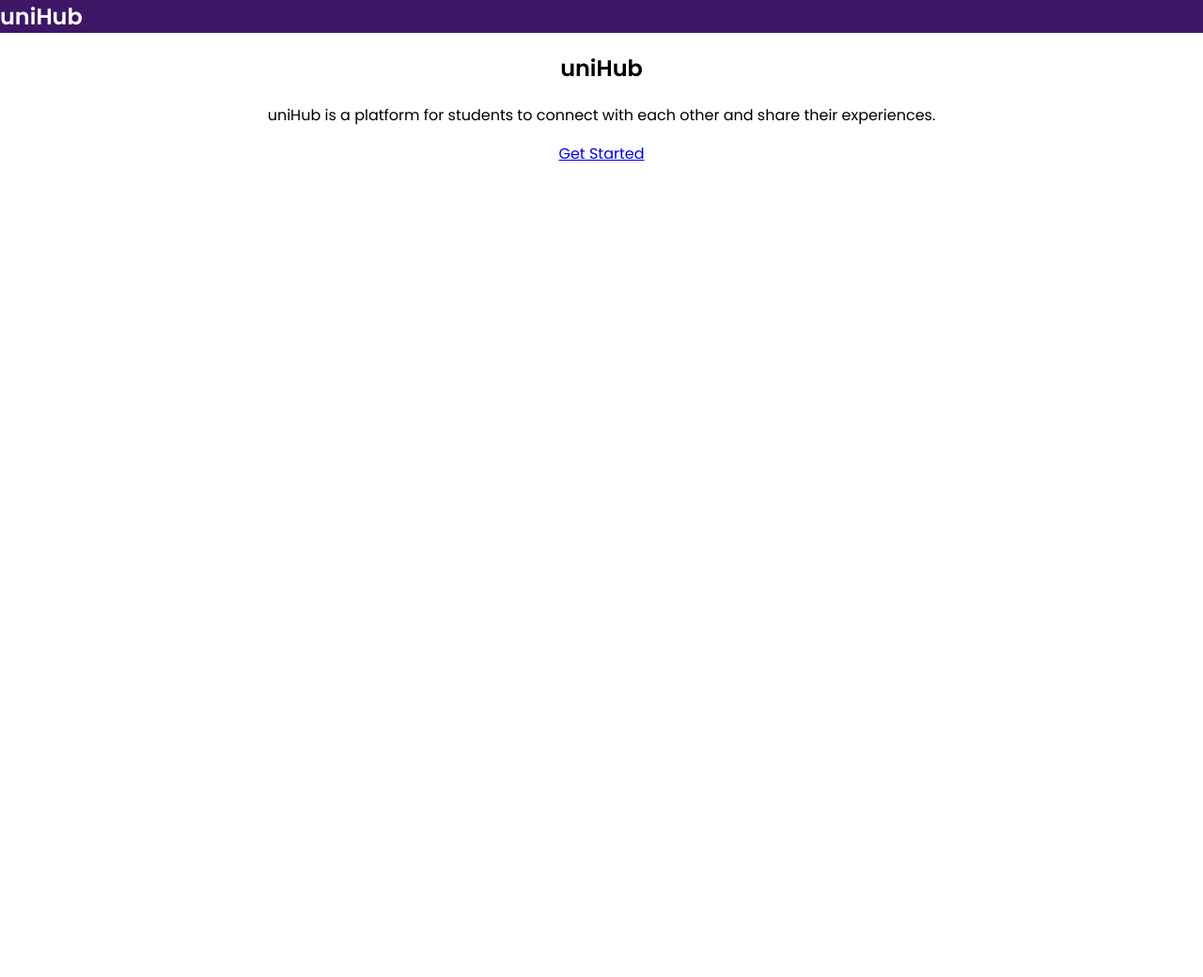
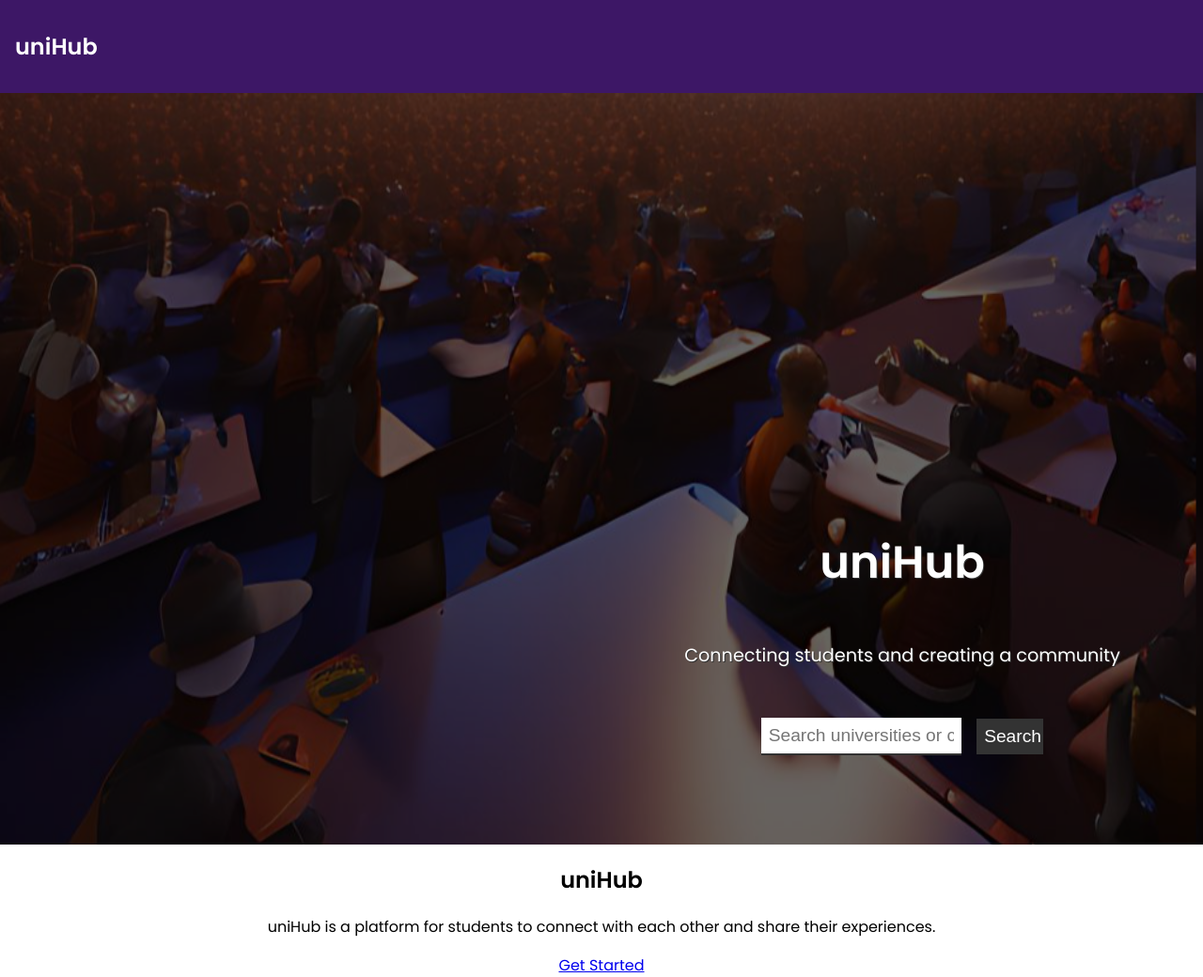
Before and after one commit to zxc-daun/unihub-1, a Django app: template templates/home.html in a window 1280 px wide. Shown: the whole page at 94% size. Before the commit the page ends 171 px from the top, so only its background shows below. Run offline with Django 3.2, Linux system fonts and the light colour scheme; the template is opened without the code that fills it, so the values that code supplies are empty.

Commit message:
Hero image

```diff
--- /dev/null
+++ b/static/css/base.css
@@ -0,0 +1,24 @@
+/* Variables */
+
+:root {
+  --color-primary: #3D1766;
+    --color-secondary: #6F1AB6;
+    --color-tertiary: #c28eee;
+    --color-quaternary: #b0a9b6;
+    --text-color: rgba(1, 29, 61, 0.26);
+    --text-color-light: rgba(1, 29, 61, 0.5);
+    --text-color-dark: rgba(1, 29, 61, 0.8);
+    --text-color-darker: rgba(1, 29, 61, 1);
+    --text-color-lighter: rgba(1, 29, 61, 0.1);
+    --title-color: rgba(6, 248, 228, 0.8);
+    --title-color-light: rgba(6, 248, 228, 0.5);
+    --title-color-dark: rgba(6, 248, 228, 1);
+    --title-color-darker: rgba(6, 248, 228, 0.8);
+    --title-color-lighter: rgba(6, 248, 228, 0.1);
+  --primary-red: #FF0032;
+    --secondary-red: #CD0404;
+    --tertiary-red: #FFC107;
+    --quaternary-red: #FFC107;
+
+    --font-family: 'Poppins', sans-serif;
+}
--- a/static/css/styles.css
+++ b/static/css/styles.css
@@ -1,4 +1,5 @@
 @import url('https://fonts.googleapis.com/css2?family=Poppins:ital,wght@0,100;0,400;0,600;1,700&display=swap');
+@import url('base.css');
 
 * {
   box-sizing: border-box;
@@ -24,14 +25,15 @@ body {
   display: flex;
   flex-direction: row;
   align-items: center;
-  background-color: #3D1766;
+  background-color: var(--color-primary);
   z-index: 100;
-  font-family: 'Poppins', sans-serif;
+  font-family: var(--font-family);
 }
 
 .navbar__logo {
   flex: 1;
   text-align: left;
+  padding: 1rem 0;
 }
 
 .navbar__logo a {
@@ -84,6 +86,8 @@ body {
   background-color: white;
 }
 
+/* Mobile */
+
 @media (max-width: 768px) {
   .navbar {
     padding: 1rem 0.5rem;
@@ -98,6 +102,146 @@ body {
   }
 }
 
+/* Hero */
+
+.hero {
+    background-size: cover;
+    height: 100vh;
+    display: flex;
+    align-items: center;
+    justify-content: center;
+}
+
+.hero__content {
+    display: flex;
+    align-items: center;
+    justify-content: center;
+    text-align: center;
+}
+
+.hero__img {
+    width: 50%;
+    height: auto;
+    animation: heroImg 1s ease-out;
+}
+
+.hero__text-box {
+    width: 50%;
+    padding: 2rem;
+}
+
+.hero__title {
+    font-size: 3rem;
+    color: #fff;
+    text-shadow: 1px 1px #333;
+    animation: heroTitle 1s ease-out;
+}
+
+.hero__text {
+    font-size: 1.2rem;
+    color: #fff;
+    text-shadow: 1px 1px #333;
+    animation: heroText 1s ease-out;
+    margin-top: 1rem;
+}
+
+.hero__form {
+    display: flex;
+    align-items: center;
+    justify-content: center;
+    margin-top: 2rem;
+}
+
+.hero__input {
+    width: 60%;
+    padding: 0.5rem;
+    font-size: 1.2rem;
+    border: none;
+    border-bottom: 2px solid #333;
+    animation: heroInput 1s ease-out;
+}
+
+.hero__btn {
+    width: 20%;
+    padding: 0.5rem;
+    font-size: 1.2rem;
+    background-color: #333;
+    color: #fff;
+    border: none;
+    cursor: pointer;
+    animation: heroBtn 1s ease-out;
+    margin-left: 1rem;
+}
+
+@keyframes heroImg {
+    from {
+        transform: translateX(-100%);
+    }
+    to {
+        transform: translateX(0);
+    }
+}
+
+@keyframes heroTitle {
+    from {
+        transform: translateX(-100%);
+    }
+    to {
+        transform: translateX(0);
+    }
+}
+
+@keyframes heroText {
+    from {
+        transform: translateX(-100%);
+    }
+    to {
+        transform: translateX(0);
+    }
+}
+
+/* Mobile */
+
+@media (max-width: 992px) {
+    .hero__content {
+        flex-direction: column;
+    }
+
+    .hero__img {
+        width: 100%;
+        margin-bottom: 2rem;
+    }
+
+    .hero__text-box {
+        width: 100%;
+    }
+}
+
+@media (max-width: 768px) {
+    .hero__title {
+        font-size: 2.5rem;
+    }
+
+    .hero__input {
+        width: 80%;
+    }
+
+    .hero__btn {
+        width: 30%;
+    }
+}
+
+@media (max-width: 576px) {
+    .hero__title {
+        font-size: 2rem;
+    }
+
+    .hero__text {
+        font-size: 1rem;
+    }
+}
+
+
 footer {
   background-color: #3D1766;
   color: #fff;
--- a/templates/base.html
+++ b/templates/base.html
@@ -10,8 +10,8 @@
     <title>{% block title %}Home{% endblock %}</title>
 </head>
 <body>
-    <header>
-        <nav class="navbar">
+    <div>
+        <nav class="navbar" style="padding: 1rem">
           <div class="navbar__logo">
             <a href="{% url 'home' %}" class="navbar__link">uniHub</a>
           </div>
@@ -41,7 +41,7 @@
             <span class="navbar__icon"></span>
           </div>
         </nav>
-    </header>
+    </div>
     {% block content %}{% endblock %}
     <script src="{% static 'js/scripts.js' %}"></script>
 </body>
--- a/templates/home.html
+++ b/templates/home.html
@@ -3,6 +3,167 @@
 {% block title %}Home{% endblock %}
 
 {% block content %}
+
+    <head>
+        <style>
+            .hero {
+                background-size: cover;
+                background-position: center;
+                background-repeat: no-repeat;
+                height: 100vh;
+                width: 100%;
+                position: relative;
+            }
+
+.hero__content {
+    align-items: center;
+    justify-content: center;
+    text-align: center;
+}
+
+.hero__img {
+    width: 100%;
+    height: 100vh;
+    position: relative;
+    filter: brightness(40%);
+}
+
+.hero__text-box {
+    width: 50%;
+    padding: 2rem;
+    position: absolute;
+    top: 50%;
+    left: 50%;
+    display: flex;
+    flex-direction: column;
+    align-items: center;
+}
+
+.hero__title {
+    font-size: 3rem;
+    color: #fff;
+    animation: heroTitle 1s ease-out;
+}
+
+.hero__text {
+    font-size: 1.2rem;
+    color: #fff;
+    text-shadow: 1px 1px #333;
+    animation: heroText 1s ease-out;
+    margin-top: 1rem;
+}
+
+.hero__form {
+    display: flex;
+    align-items: center;
+    justify-content: center;
+    margin-top: 2rem;
+}
+
+.hero__input {
+    width: 60%;
+    padding: 0.5rem;
+    font-size: 1.2rem;
+    border: none;
+    border-bottom: 2px solid #333;
+    animation: heroInput 1s ease-out;
+}
+
+.hero__btn {
+    width: 20%;
+    padding: 0.5rem;
+    font-size: 1.2rem;
+    background-color: #333;
+    color: #fff;
+    border: none;
+    cursor: pointer;
+    animation: heroBtn 1s ease-out;
+    margin-left: 1rem;
+}
+
+@keyframes heroImg {
+    from {
+        transform: translateX(-100%);
+    }
+    to {
+        transform: translateX(0);
+    }
+}
+
+@keyframes heroTitle {
+    from {
+        transform: translateX(-100%);
+    }
+    to {
+        transform: translateX(0);
+    }
+}
+
+@keyframes heroText {
+    from {
+        transform: translateX(-100%);
+    }
+    to {
+        transform: translateX(0);
+    }
+}
+
+/* Mobile */
+
+@media (max-width: 992px) {
+    .hero__content {
+        flex-direction: column;
+    }
+
+    .hero__img {
+        width: 100%;
+        margin-bottom: 2rem;
+    }
+
+    .hero__text-box {
+        width: 100%;
+    }
+}
+
+@media (max-width: 768px) {
+    .hero__title {
+        font-size: 2.5rem;
+    }
+
+    .hero__input {
+        width: 80%;
+    }
+
+    .hero__btn {
+        width: 30%;
+    }
+}
+
+@media (max-width: 576px) {
+    .hero__title {
+        font-size: 2rem;
+    }
+
+    .hero__text {
+        font-size: 1rem;
+    }
+}
+            </style>
+    </head>
+
+<header class="hero">
+    <div class="hero__content">
+        <img src="{% static 'img/Fotor_AI.png' %}" alt="hero" class="hero__img">
+        <div class="hero__text-box">
+            <h1 class="hero__title">uniHub</h1>
+            <p class="hero__text">Connecting students and creating a community</p>
+            <form class="hero__form">
+                <input type="text" class="hero__input" placeholder="Search universities or clubs">
+                <button class="hero__btn">Search</button>
+            </form>
+        </div>
+    </div>
+</header>
 <main>
     <section>
         <div class="container">
```
Also changed, not shown: static/img/Fotor_AI.png (added).
